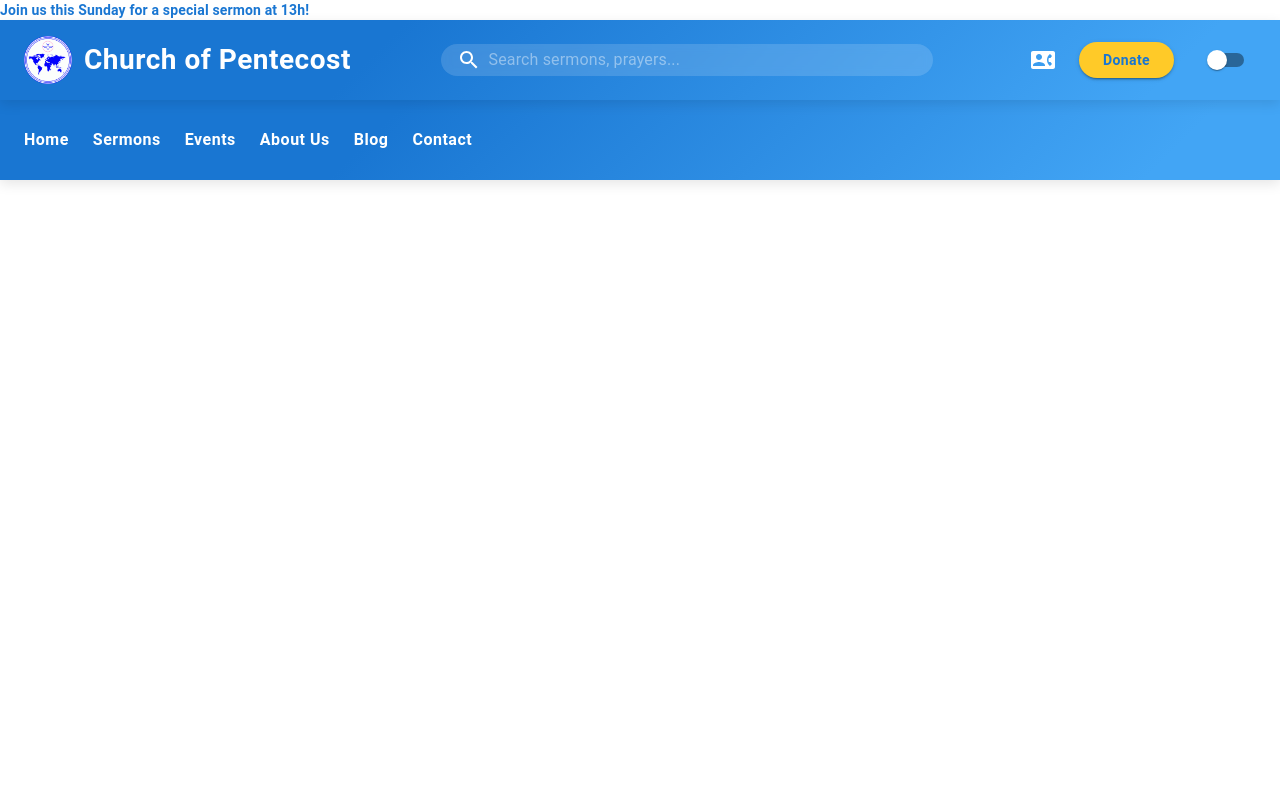
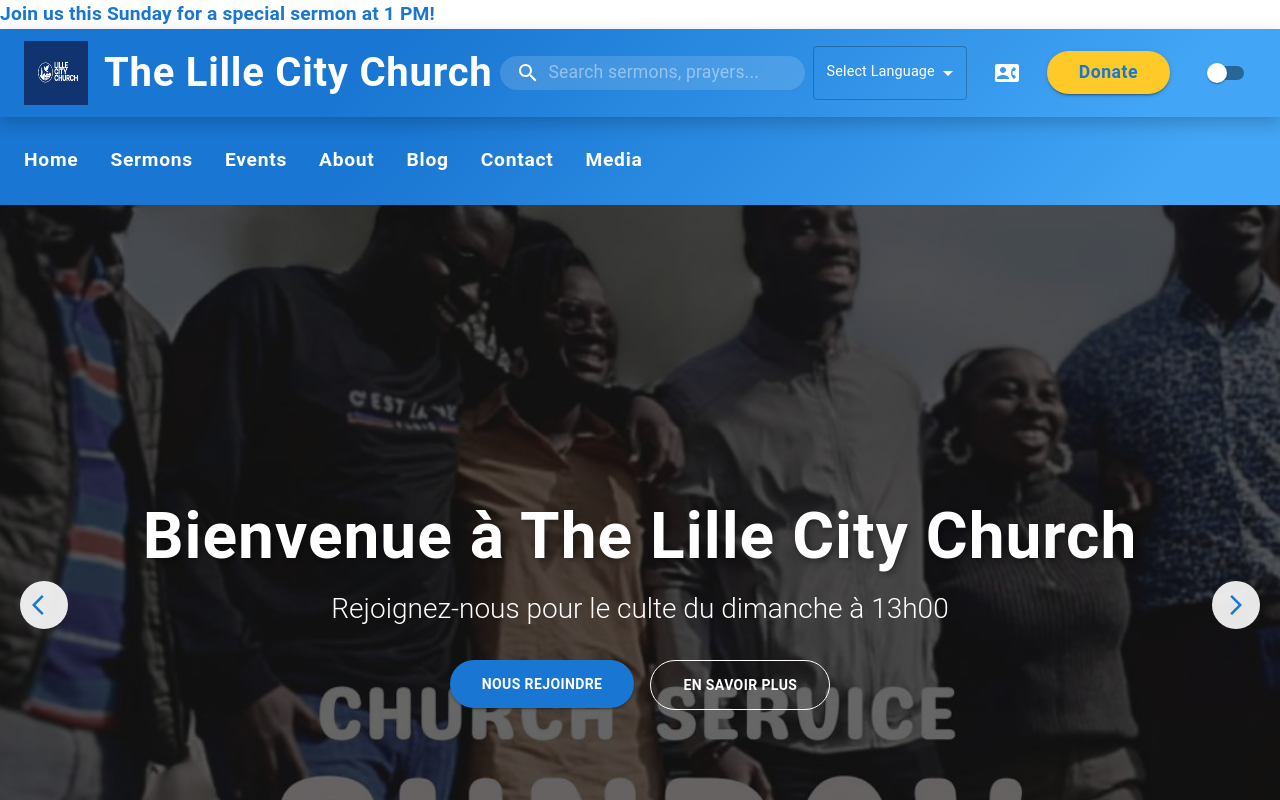
Before and after one commit to kaniobed28/cop-lille, a React (Create React App) app: page /accueil in a window 1280 px wide. Shown: the top 800 px of the page. Built offline with nearby package versions, Linux system fonts and the light colour scheme.

Commit message:
add i18n support with English and French translations, update routes for French localization, and add new logo

```diff
--- a/package.json
+++ b/package.json
@@ -15,11 +15,14 @@
     "dayjs": "^1.11.13",
     "firebase": "^11.0.1",
     "framer-motion": "^11.11.9",
+    "i18next": "^25.2.1",
+    "i18next-browser-languagedetector": "^8.2.0",
     "leaflet": "^1.9.4",
     "mobx": "^6.13.5",
     "mobx-react-lite": "^4.0.7",
     "react": "^18.3.1",
     "react-dom": "^18.3.1",
+    "react-i18next": "^15.5.3",
     "react-intersection-observer": "^9.13.1",
     "react-leaflet": "^4.2.1",
     "react-router-dom": "^6.27.0",
--- a/src/App.js
+++ b/src/App.js
@@ -33,6 +33,12 @@
           <Route path="/about-us" element={<AboutUs></AboutUs>} />
           <Route path="/blog" element={<Blog></Blog>} />
           <Route path="/events" element={<Events></Events>} />
+
+          {/* Defined french routes here */}
+          <Route path="/accueil" element={<Home></Home>} />
+          <Route path="/à-propos" element={<AboutUs></AboutUs>} />
+          <Route path="/blog" element={<Blog></Blog>} />
+          <Route path="/événements" element={<Events></Events>} />
           {/* Add other routes here */}
         </Routes>
       </ThemeProvider>
--- a/src/global_components/Header.js
+++ b/src/global_components/Header.js
@@ -1,4 +1,4 @@
-import React, { useState } from 'react';
+import React, { useState, useEffect } from 'react';
 import {
   AppBar,
   Toolbar,
@@ -12,6 +12,8 @@
   ListItem,
   ListItemText,
   Switch,
+  MenuItem,
+  Select,
 } from '@mui/material';
 import { Link } from 'react-router-dom';
 import ContactPhoneIcon from '@mui/icons-material/ContactPhone';
@@ -21,25 +23,32 @@
 import { motion } from 'framer-motion';
 import { useInView } from 'react-intersection-observer';
 import { styled } from '@mui/material/styles';
+import { useTranslation } from 'react-i18next';
+import i18n from '../i18n';
 
 const StyledAppBar = styled(AppBar)(({ theme, isDark }) => ({
   background: isDark
     ? 'linear-gradient(135deg, #1e1e1e 30%, #424242 90%)'
     : 'linear-gradient(135deg, #1976d2 30%, #42a5f5 90%)',
-  boxShadow: '0 4px 12px rgba(0, 0, 0, 0.1)',
+  boxShadow: '0 6px 16px rgba(0, 0, 0, 0.2)',
   transition: 'background 0.3s ease',
 }));
 
 const Header = () => {
-  const [isDark, setIsDark] = useState(false); // Dark mode state
-  const [drawerOpen, setDrawerOpen] = useState(false); // Mobile menu state
+  const [isDark, setIsDark] = useState(false);
+  const [drawerOpen, setDrawerOpen] = useState(false);
+  const [language, setLanguage] = useState(i18n.language || 'en');
   const { ref, inView } = useInView({ threshold: 0 });
+  const { t } = useTranslation();
 
-  // Animation variants
+  useEffect(() => {
+    i18n.changeLanguage(language);
+  }, [language]);
+
   const textAnimation = {
-    rest: { scale: 1, y: 0, color: isDark ? '#e0e0e0' : '#ffffff', transition: { duration: 0.3, ease: 'easeOut' } },
-    hover: { scale: 1.05, y: -3, color: '#ffca28', transition: { duration: 0.3, ease: 'easeOut' } },
-    tap: { scale: 0.95, y: 1, color: '#ffffff', transition: { duration: 0.2, ease: 'easeIn' } },
+    rest: { scale: 1, y: 0, color: isDark ? '#e0e0e0' : '#ffffff', transition: { duration: 0.3 } },
+    hover: { scale: 1.1, y: -4, color: '#ffca28', transition: { duration: 0.3 } },
+    tap: { scale: 0.9, y: 2, color: '#ffffff', transition: { duration: 0.2 } },
   };
 
   const bannerAnimation = {
@@ -47,38 +56,56 @@
     visible: { opacity: 1, y: 0, transition: { duration: 0.5, delay: 0.2 } },
   };
 
-  // Navigation items
-  const navItems = ['Home', 'Sermons', 'Events', 'About Us', 'Blog', 'Contact'];
+  const navItems = [
+    t('home'),
+    t('sermons'),
+    t('events'),
+    t('about'),
+    t('blog'),
+    t('contact'),
+    t('media'),
+  ];
 
-  // Toggle dark mode
   const handleDarkModeToggle = () => setIsDark(!isDark);
+  const toggleDrawer = (open) => () => setDrawerOpen(open);
+  const handleLanguageChange = (event) => setLanguage(event.target.value);
 
-  // Toggle mobile drawer
-  const toggleDrawer = (open) => () => setDrawerOpen(open);
+  // Map language codes to display names
+  const languageDisplayNames = {
+    en: 'English',
+    fr: 'Français',
+    es: 'Español',
+  };
 
   return (
     <>
-      {/* Announcement Banner */}
       <motion.div
         initial="hidden"
         animate="visible"
         variants={bannerAnimation}
-        sx={{ backgroundColor: isDark ? '#424242' : '#ffca28', py: 1, textAlign: 'center' }}
+        sx={{
+          backgroundColor: isDark ? '#424242' : '#ffca28',
+          py: 1.5,
+          textAlign: 'center',
+        }}
       >
         <Typography
-          variant="body2"
-          sx={{ color: isDark ? '#e0e0e0' : '#1976d2', fontWeight: 'bold' }}
+          variant="body1"
+          sx={{
+            color: isDark ? '#e0e0e0' : '#1976d2',
+            fontWeight: 'bold',
+            fontSize: '1.2rem',
+          }}
         >
-          Join us this Sunday for a special sermon at 13h!
+          {t('join_message')}
         </Typography>
       </motion.div>
 
-      {/* Top Header */}
       <motion.div
         ref={ref}
         initial={{ opacity: 1, y: 0 }}
         animate={{ opacity: inView ? 1 : 0.9, y: inView ? 0 : -60 }}
-        transition={{ duration: 0.4, ease: 'easeInOut' }}
+        transition={{ duration: 0.4 }}
       >
         <StyledAppBar position="sticky" isDark={isDark}>
           <Toolbar
@@ -87,75 +114,112 @@
               alignItems: 'center',
               justifyContent: 'space-between',
               gap: { xs: 2, sm: 1 },
-              py: { xs: 1.5, sm: 1 },
+              py: { xs: 2, sm: 1.5 },
             }}
           >
-            {/* Logo and Church Name */}
             <Box sx={{ display: 'flex', alignItems: 'center', flexShrink: 0 }}>
               <motion.img
-                src="images/logo-cop.gif"
+                src="images/tlcc-logo.jpg"
                 alt="Church of Pentecost Logo"
-                style={{ width: 48, height: 48, marginRight: '12px' }}
-                whileHover={{ scale: 1.1, rotate: 5 }}
+                style={{ width: 64, height: 64, marginRight: '16px' }}
+                whileHover={{ scale: 1.15, rotate: 5 }}
                 transition={{ duration: 0.3 }}
                 aria-label="Church logo"
               />
               <Typography
-                variant="h6"
+                variant="h5"
                 sx={{
                   fontWeight: 700,
-                  fontSize: { xs: '1.25rem', sm: '1.75rem' },
-                  letterSpacing: '0.5px',
+                  fontSize: { xs: '1.5rem', sm: '2.5rem' },
+                  letterSpacing: '0.75px',
                   color: isDark ? '#e0e0e0' : '#fff',
                 }}
               >
-                Church of Pentecost
+                The Lille City Church
               </Typography>
             </Box>
 
-            {/* Search Bar */}
             <Box
               sx={{
                 position: 'relative',
-                borderRadius: 25,
-                backgroundColor: isDark ? 'rgba(255, 255, 255, 0.1)' : 'rgba(255, 255, 255, 0.15)',
+                borderRadius: 30,
+                backgroundColor: isDark
+                  ? 'rgba(255, 255, 255, 0.1)'
+                  : 'rgba(255, 255, 255, 0.15)',
                 backdropFilter: 'blur(5px)',
-                width: { xs: '100%', sm: '35%', md: '40%' },
-                display: 'flex',
+                width: { xs: '100%', sm: '40%', md: '45%' },
+                display: { xs: 'none', sm: 'flex' },
                 alignItems: 'center',
                 transition: 'all 0.3s ease',
-                '&:hover': { backgroundColor: isDark ? 'rgba(255, 255, 255, 0.2)' : 'rgba(255, 255, 255, 0.25)' },
+                '&:hover': {
+                  backgroundColor: isDark
+                    ? 'rgba(255, 255, 255, 0.2)'
+                    : 'rgba(255, 255, 255, 0.25)',
+                },
               }}
             >
-              <SearchIcon sx={{ ml: 2, color: isDark ? '#e0e0e0' : '#fff' }} />
+              <SearchIcon
+                sx={{
+                  ml: 2,
+                  color: isDark ? '#e0e0e0' : '#fff',
+                  fontSize: '1.5rem',
+                }}
+              />
               <InputBase
                 placeholder="Search sermons, prayers..."
                 sx={{
                   ml: 1,
                   width: '100%',
                   color: isDark ? '#e0e0e0' : '#fff',
-                  '&::placeholder': { color: isDark ? 'rgba(255, 255, 255, 0.5)' : 'rgba(255, 255, 255, 0.7)' },
+                  fontSize: '1.1rem',
+                  '&::placeholder': {
+                    color: isDark ? 'rgba(255, 255, 255, 0.5)' : 'rgba(255, 255, 255, 0.7)',
+                  },
                 }}
                 inputProps={{ 'aria-label': 'Search sermons and prayers' }}
               />
             </Box>
 
-            {/* Actions: Contact, Donate, Dark Mode */}
-            <Box sx={{ display: 'flex', alignItems: 'center', gap: { xs: 1, sm: 2 } }}>
+            <Box
+              sx={{
+                display: { xs: 'none', sm: 'flex' },
+                alignItems: 'center',
+                gap: { xs: 1.5, sm: 2.5 },
+              }}
+            >
+              <Select
+                value={language}
+                onChange={handleLanguageChange}
+                displayEmpty
+                renderValue={(value) => languageDisplayNames[value] || 'Select Language'}
+                sx={{
+                  color: isDark ? '#e0e0e0' : '#fff',
+                  '.MuiSvgIcon-root': { color: isDark ? '#e0e0e0' : '#fff' },
+                  fontSize: '0.9rem',
+                }}
+                aria-label="Select language"
+              >
+                <MenuItem value="en">English</MenuItem>
+                <MenuItem value="fr">Français</MenuItem>
+                <MenuItem value="es">Español</MenuItem>
+              </Select>
+
               <IconButton
-                sx={{ display: { xs: 'none', sm: 'flex' }, color: isDark ? '#e0e0e0' : '#fff' }}
+                sx={{ color: isDark ? '#e0e0e0' : '#fff', fontSize: '1.5rem' }}
                 aria-label="Contact us"
               >
-                <ContactPhoneIcon />
+                <ContactPhoneIcon fontSize="inherit" />
               </IconButton>
+
               <Button
                 variant="contained"
                 sx={{
-                  borderRadius: 20,
+                  borderRadius: 25,
                   backgroundColor: '#ffca28',
                   color: '#1976d2',
                   fontWeight: 'bold',
-                  px: 3,
+                  px: 4,
+                  fontSize: '1.1rem',
                   textTransform: 'none',
                   '&:hover': { backgroundColor: '#ffb300' },
                 }}
@@ -163,6 +227,7 @@
               >
                 Donate
               </Button>
+
               <Switch
                 checked={isDark}
                 onChange={handleDarkModeToggle}
@@ -171,28 +236,30 @@
               />
             </Box>
 
-            {/* Mobile Menu Button */}
             <IconButton
-              sx={{ display: { xs: 'flex', sm: 'none' }, color: isDark ? '#e0e0e0' : '#fff' }}
+              sx={{
+                display: { xs: 'flex', sm: 'none' },
+                color: isDark ? '#e0e0e0' : '#fff',
+                fontSize: '1.5rem',
+              }}
               onClick={toggleDrawer(true)}
               aria-label="Open navigation menu"
             >
-              <MenuIcon />
+              <MenuIcon fontSize="inherit" />
             </IconButton>
           </Toolbar>
         </StyledAppBar>
       </motion.div>
 
-      {/* Bottom Navigation Bar (Desktop) */}
+      <Box sx={{ display: { xs: 'none', sm: 'block' } }}>
         <motion.div
           initial={{ opacity: 0, y: 20 }}
           animate={{ opacity: 1, y: 0 }}
-        transition={{ duration: 0.5, delay: 0.3, ease: 'easeOut' }}
-        sx={{ display: { xs: 'none', sm: 'block' } }}
+          transition={{ duration: 0.5, delay: 0.3 }}
         >
           <StyledAppBar position="static" isDark={isDark}>
-          <Toolbar sx={{ justifyContent: 'flex-start', gap: { xs: 1.5, sm: 3 }, py: 1 }}>
-            <Box sx={{ display: 'flex', gap: { xs: 1.5, sm: 3 } }}>
+            <Toolbar sx={{ justifyContent: 'flex-start', gap: { xs: 2, sm: 4 }, py: 1.5 }}>
+              <Box sx={{ display: 'flex', gap: { xs: 2, sm: 4 } }}>
                 {navItems.map((text) => (
                   <Link
                     to={`/${text.toLowerCase().replace(/\s+/g, '-')}`}
@@ -209,8 +276,8 @@
                         sx={{
                           fontWeight: 600,
                           color: isDark ? '#e0e0e0' : '#fff',
-                        fontSize: { xs: '0.85rem', sm: '1rem' },
-                        letterSpacing: '0.5px',
+                          fontSize: { xs: '1rem', sm: '1.2rem' },
+                          letterSpacing: '0.75px',
                         }}
                       >
                         {text}
@@ -222,36 +289,72 @@
             </Toolbar>
           </StyledAppBar>
         </motion.div>
+      </Box>
 
-      {/* Mobile Drawer */}
+      {/* Mobile Drawer Menu */}
       <Drawer anchor="right" open={drawerOpen} onClose={toggleDrawer(false)}>
         <Box
           sx={{
-            width: 250,
+            width: 280,
             backgroundColor: isDark ? '#1e1e1e' : '#1976d2',
             height: '100%',
             color: isDark ? '#e0e0e0' : '#fff',
+            display: 'flex',
+            flexDirection: 'column',
+            padding: 2,
           }}
         >
+          <Box sx={{ display: 'flex', justifyContent: 'flex-end' }}>
             <IconButton
               onClick={toggleDrawer(false)}
-            sx={{ ml: 'auto', display: 'block', color: isDark ? '#e0e0e0' : '#fff' }}
+              sx={{ color: isDark ? '#e0e0e0' : '#fff' }}
               aria-label="Close navigation menu"
             >
               <CloseIcon />
             </IconButton>
-          <List>
+          </Box>
+
+          {/* Language Selector */}
+          <Box sx={{ mb: 2, px: 2 }}>
+            <Select
+              value={language}
+              onChange={handleLanguageChange}
+              displayEmpty
+              renderValue={(value) => languageDisplayNames[value] || 'Select Language'}
+              sx={{
+                color: isDark ? '#e0e0e0' : '#fff',
+                '.MuiSvgIcon-root': { color: isDark ? '#e0e0e0' : '#fff' },
+                fontSize: '0.9rem',
+                width: '100%',
+              }}
+              aria-label="Select language"
+            >
+              <MenuItem value="en">English</MenuItem>
+              <MenuItem value="fr">Français</MenuItem>
+              <MenuItem value="es">Español</MenuItem>
+            </Select>
+          </Box>
+
+          <List sx={{ flexGrow: 1 }}>
             {navItems.map((text) => (
               <ListItem
                 key={text}
                 component={Link}
                 to={`/${text.toLowerCase().replace(/\s+/g, '-')}`}
                 onClick={toggleDrawer(false)}
-                sx={{ '&:hover': { backgroundColor: isDark ? '#424242' : '#42a5f5' } }}
+                sx={{
+                  '&:hover': {
+                    backgroundColor: isDark ? '#424242' : '#42a5f5',
+                  },
+                }}
               >
                 <ListItemText
                   primary={text}
-                  primaryTypographyProps={{ fontWeight: 600, color: isDark ? '#e0e0e0' : '#fff' }}
+                  primaryTypographyProps={{
+                    fontWeight: 600,
+                    color: isDark ? '#e0e0e0' : '#fff',
+                    fontSize: '1.1rem',
+                  }}
                 />
               </ListItem>
             ))}
@@ -262,4 +365,4 @@
   );
 };
 
-export default Header;
+export default React.memo(Header);
--- a/src/home/components/HomeBanner.js
+++ b/src/home/components/HomeBanner.js
@@ -115,7 +115,7 @@
               textShadow: '2px 2px 8px rgba(0, 0, 0, 0.5)', // Ombre pour lisibilité
             }}
           >
-            Bienvenue à CoP Lille
+            Bienvenue à The Lille City Church
           </Typography>
           <Typography
             variant="h5"
--- /dev/null
+++ b/src/i18n.js
@@ -0,0 +1,26 @@
+import i18n from 'i18next';
+import { initReactI18next } from 'react-i18next';
+import LanguageDetector from 'i18next-browser-languagedetector';
+import en from './locales/en.json';
+import fr from './locales/fr.json';
+
+i18n
+  .use(LanguageDetector) // ← ajoute cette ligne
+  .use(initReactI18next)
+  .init({
+    resources: {
+      en: { translation: en },
+      fr: { translation: fr },
+    },
+    fallbackLng: 'en', // si la langue détectée n'est pas disponible
+    detection: {
+      // options (facultatif)
+      order: ['navigator', 'htmlTag', 'cookie', 'localStorage', 'path', 'subdomain'],
+      caches: ['localStorage', 'cookie'],
+    },
+    interpolation: {
+      escapeValue: false,
+    },
+  });
+
+export default i18n;
--- a/src/index.js
+++ b/src/index.js
@@ -3,7 +3,7 @@
 import './index.css';
 import App from './App';
 import reportWebVitals from './reportWebVitals';
-
+import './i18n'; // Import i18n configuration
 const root = ReactDOM.createRoot(document.getElementById('root'));
 root.render(
   <React.StrictMode>
--- /dev/null
+++ b/src/locales/en.json
@@ -0,0 +1,16 @@
+{
+  "home": "Home",
+  "sermons": "Sermons",
+  "events": "Events",
+  "about": "About",
+  "blog": "Blog",
+  "contact": "Contact",
+  "media": "Media",
+  "donate": "Donate",
+  "search_placeholder": "Search sermons, prayers...",
+  "banner_message": "Join us this Sunday for a special sermon at 1 PM!",
+  "church_name": "The Lille City Church",
+  "join_message": "Join us this Sunday for a special sermon at 1 PM!"
+
+
+}
--- /dev/null
+++ b/src/locales/fr.json
@@ -0,0 +1,15 @@
+{
+  "home": "Accueil",
+  "sermons": "Sermons",
+  "events": "Événements",
+  "about": "À propos",
+  "blog": "Blog",
+  "contact": "Contact",
+  "media": "Médias",
+  "donate": "Faire un don",
+  "search_placeholder": "Rechercher des sermons, prières...",
+  "banner_message": "Rejoignez-nous ce dimanche pour un sermon spécial à 13h !",
+  "church_name": "Église de la Ville de Lille",
+    "join_message": "Rejoignez-nous ce dimanche pour un sermon spécial à 13h !"
+
+}
```
Also changed, not shown: public/images/tlcc-logo.jpg (added), 1 other file (tests, documents, lock files or other folders). Lines whose indentation alone changed are shown as unchanged.
